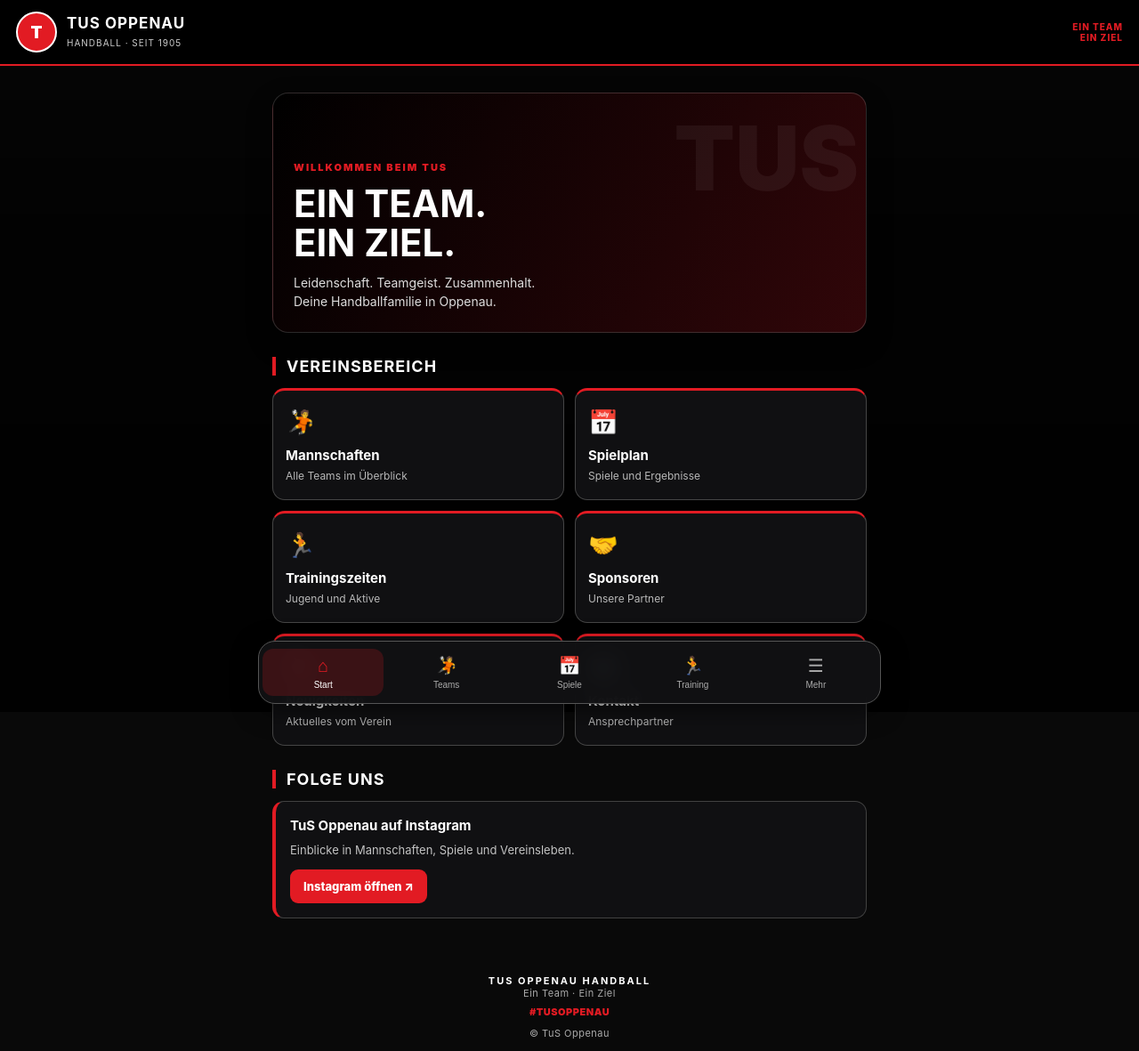
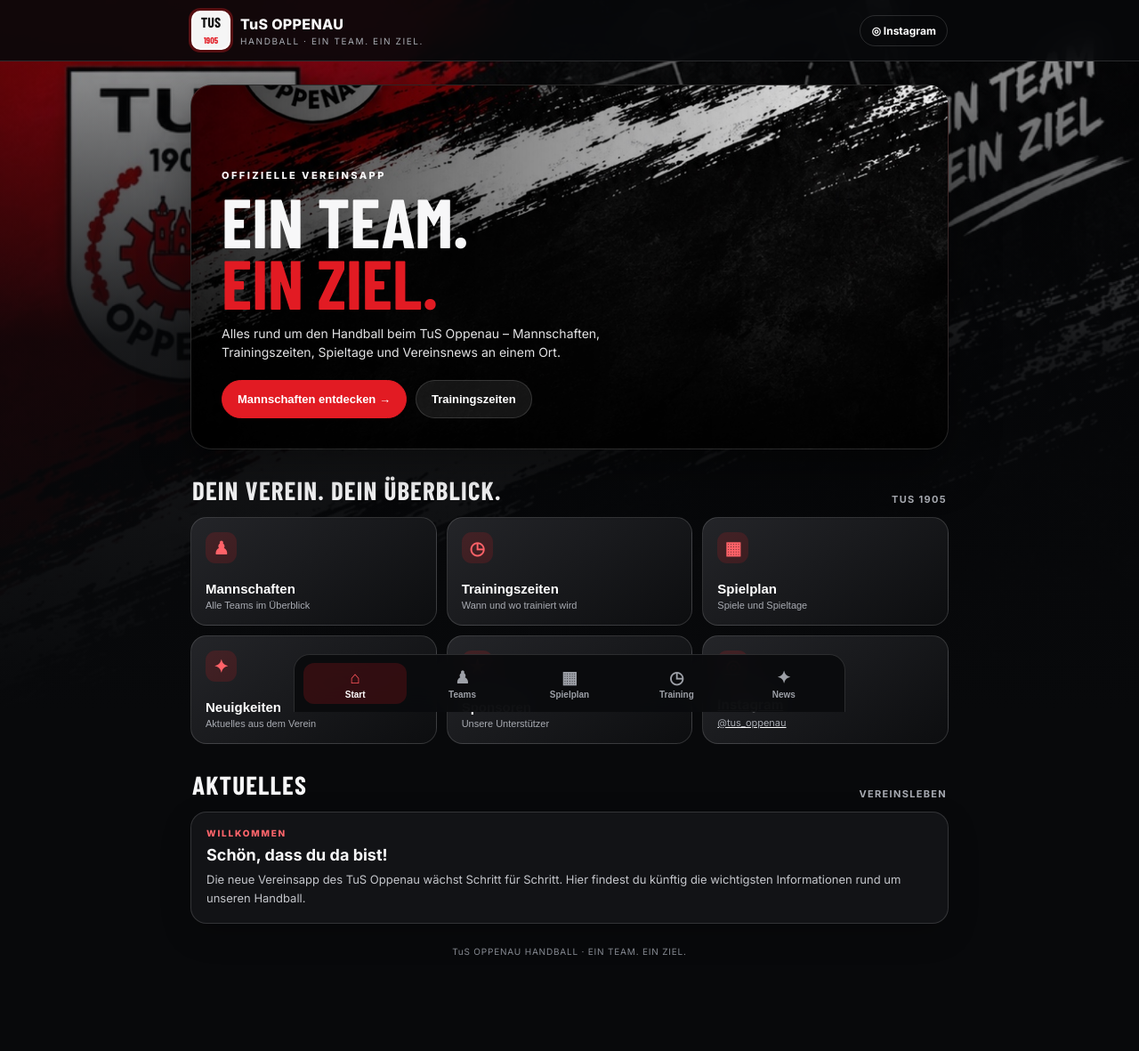
Before and after one commit to hsgrenchtal/TuS-Oppenau-Handball-App, a plain HTML site: page index.html in a window 1280 px wide. Shown: the whole page at 89% size. Drawn offline with nearby package versions, Linux system fonts and the light colour scheme; a web font is replaced by a local one.

Commit message:
Add files via upload
Neue TuS Oppenau App-Version

```diff
--- a/index.html
+++ b/index.html
@@ -1,236 +1,61 @@
-<!DOCTYPE html>
+<!doctype html>
 <html lang="de">
 <head>
-  <meta charset="UTF-8">
-  <meta name="viewport" content="width=device-width, initial-scale=1, viewport-fit=cover">
-  <meta name="theme-color" content="#090909">
-  <meta name="description" content="Die Vereinsapp des TuS Oppenau Handball.">
-  <link rel="manifest" href="manifest.webmanifest">
-  <title>TuS Oppenau – Handball</title>
-  <style>
-    :root {
-      --red: #e21b23;
-      --white: #fff;
-      --black: #090909;
-      --card: rgba(18,18,20,.94);
-      --muted: #b8b8b8;
-      --line: rgba(255,255,255,.16);
-    }
-    * { box-sizing: border-box; }
-    html { scroll-behavior: smooth; }
-    body {
-      margin: 0; min-height: 100vh; color: var(--white);
-      background: #090909 url("assets/tus-hintergrund.jpg") center top / cover fixed no-repeat;
-      font-family: -apple-system, BlinkMacSystemFont, "Segoe UI", Arial, sans-serif;
-      padding-bottom: calc(92px + env(safe-area-inset-bottom));
-    }
-    body::before {
-      content: ""; position: fixed; inset: 0; z-index: -1;
-      background: linear-gradient(180deg, rgba(0,0,0,.25), rgba(0,0,0,.72) 34%, rgba(0,0,0,.88));
-      pointer-events: none;
-    }
-    header {
-      position: sticky; top: 0; z-index: 15;
-      display: flex; align-items: center; justify-content: space-between; gap: 12px;
-      padding: 13px 18px; background: rgba(0,0,0,.91);
-      border-bottom: 2px solid var(--red); backdrop-filter: blur(12px);
-    }
-    .brand { display:flex; align-items:center; gap:11px; min-width:0; }
-    .crest {
-      width: 46px; height: 46px; border: 2px solid #fff; border-radius: 50%;
-      display:grid; place-items:center; background: var(--red);
-      font-weight: 900; font-size: 19px; flex: 0 0 auto;
-    }
-    .brand strong { display:block; font-size:17px; letter-spacing:1px; }
-    .brand small { color:#ccc; font-size:10px; letter-spacing:1px; }
-    .motto { color:var(--red); font-size:10px; font-weight:800; letter-spacing:1px; text-align:right; }
-    main { width:min(100%, 720px); margin:auto; padding:18px; }
-    .page { display:none; animation:fade .18s ease-out; }
-    .page.active { display:block; }
-    @keyframes fade { from {opacity:.5; transform:translateY(4px)} to {opacity:1; transform:none} }
-    .hero {
-      min-height:230px; display:flex; flex-direction:column; justify-content:flex-end;
-      padding:23px; margin:4px 0 25px; border:1px solid var(--line); border-radius:18px;
-      background:linear-gradient(120deg,rgba(0,0,0,.94),rgba(65,8,12,.75));
-      box-shadow:0 12px 30px rgba(0,0,0,.28); overflow:hidden; position:relative;
-    }
-    .hero:after {
-      content:"TUS"; position:absolute; right:8px; top:12px; font-size:100px;
-      font-weight:950; color:rgba(255,255,255,.055); pointer-events:none;
-    }
-    .eyebrow { color:var(--red); font-size:11px; font-weight:900; letter-spacing:2px; }
-    h1 { font-size:clamp(30px,8vw,42px); line-height:1.04; margin:12px 0; text-transform:uppercase; }
-    .hero p { color:#ddd; font-size:14px; line-height:1.55; margin:0; }
-    .section-title {
-      font-size:18px; text-transform:uppercase; letter-spacing:1px;
-      border-left:4px solid var(--red); padding-left:12px; margin:27px 0 14px;
-    }
-    .grid { display:grid; grid-template-columns:repeat(2,minmax(0,1fr)); gap:12px; }
-    .tile {
-      width:100%; min-height:126px; padding:17px 14px; text-align:left; color:#fff;
-      background:var(--card); border:1px solid #454545; border-top:3px solid var(--red);
-      border-radius:14px; cursor:pointer; font:inherit;
-    }
-    .tile:active { transform:scale(.98); }
-    .tile-icon { display:block; font-size:27px; margin-bottom:11px; }
-    .tile strong { display:block; font-size:15px; }
-    .tile small { display:block; color:var(--muted); margin-top:6px; font-size:12px; }
-    .info {
-      background:var(--card); border:1px solid #414141; border-left:4px solid var(--red);
-      border-radius:13px; padding:16px; margin-bottom:12px;
-    }
-    .info strong { font-size:15px; }
-    .info p { color:#c3c3c3; font-size:13px; line-height:1.55; margin:8px 0 0; }
-    .training-day { color:#fff !important; font-weight:700; }
-    .pill {
-      display:inline-block; padding:4px 8px; margin-top:9px; border-radius:20px;
-      background:rgba(226,27,35,.18); color:#ff777c; font-size:11px; font-weight:700;
-    }
-    .action {
-      display:inline-block; background:var(--red); color:#fff; padding:11px 15px;
-      border-radius:9px; text-decoration:none; font-size:13px; font-weight:800; margin-top:12px;
-    }
-    .muted { color:var(--muted); }
-    nav {
-      position:fixed; z-index:30; left:10px; right:10px; bottom:calc(9px + env(safe-area-inset-bottom));
-      width:min(calc(100% - 20px),700px); margin:auto; display:flex; gap:2px;
-      padding:8px 4px; border:1px solid #555; border-radius:19px;
-      background:rgba(17,17,19,.97); box-shadow:0 8px 28px rgba(0,0,0,.55);
-      backdrop-filter:blur(12px);
-    }
-    nav button {
-      flex:1; min-width:0; border:0; border-radius:12px; padding:7px 2px;
-      color:#aaa; background:transparent; font-size:10px; cursor:pointer;
-    }
-    nav button span { display:block; font-size:20px; margin-bottom:4px; }
-    nav button.active { color:#fff; background:rgba(226,27,35,.2); }
-    nav button.active span { color:var(--red); }
-    footer { text-align:center; color:#aaa; padding:25px 10px 10px; font-size:11px; letter-spacing:.5px; }
-    footer strong { color:#fff; letter-spacing:2px; }
-    footer .hash { color:var(--red); font-weight:900; margin-top:7px; }
-    a { color:#ff777c; }
-    @media(min-width:600px) { main { padding:26px; } .hero { min-height:270px; } }
-  </style>
+<meta charset="utf-8">
+<meta name="viewport" content="width=device-width,initial-scale=1">
+<meta name="theme-color" content="#090909">
+<meta name="description" content="TuS Oppenau Handball – Vereinsapp">
+<title>TuS Oppenau | Vereinsapp</title>
+<link rel="manifest" href="manifest.webmanifest">
+<link rel="preconnect" href="https://fonts.googleapis.com">
+<link href="https://fonts.googleapis.com/css2?family=Barlow+Condensed:wght@600;700;800&family=Inter:wght@400;500;600;700;800&display=swap" rel="stylesheet">
+<style>
+:root{--red:#e21b23;--bg:#08090b;--white:#f7f7f8;--muted:#a8abb2;--line:rgba(255,255,255,.14);--panel:rgba(20,21,24,.94)}
+*{box-sizing:border-box}html{scroll-behavior:smooth}body{margin:0;min-height:100vh;padding-bottom:92px;color:var(--white);background:var(--bg);font-family:Inter,system-ui,sans-serif}
+body:before{content:"";position:fixed;inset:0;z-index:-2;background:linear-gradient(180deg,rgba(5,6,8,.35),rgba(5,6,8,.92) 48%,#08090b),url("tus-hintergrund.jpg") center top/cover no-repeat}
+.topbar{position:sticky;top:0;z-index:20;display:flex;align-items:center;justify-content:space-between;gap:12px;padding:12px 18px;background:rgba(7,8,10,.9);border-bottom:1px solid var(--line);backdrop-filter:blur(16px)}
+.brand{display:flex;align-items:center;gap:11px}.crest{width:44px;height:44px;border:2px solid white;border-radius:10px;display:grid;place-items:center;background:#f5f5f5;color:#111;box-shadow:0 0 0 3px #e21b2355;font-family:"Barlow Condensed",sans-serif;font-weight:800;font-size:16px;line-height:.9;text-align:center}.crest span{display:block;color:var(--red);font-size:10px}
+.brand-name{font-weight:800;font-size:16px;letter-spacing:.02em}.brand-sub{color:var(--muted);font-size:10px;letter-spacing:.16em;text-transform:uppercase;margin-top:3px}
+.insta{color:white;text-decoration:none;border:1px solid var(--line);border-radius:99px;padding:9px 12px;font-size:12px;font-weight:700;white-space:nowrap}
+main{width:min(100%,900px);margin:auto;padding:18px 16px 30px}
+.hero{min-height:340px;border:1px solid var(--line);border-radius:24px;overflow:hidden;position:relative;display:flex;align-items:flex-end;padding:25px 22px;background:linear-gradient(90deg,#000c,transparent),linear-gradient(0deg,#000d,transparent 70%),url("tus-hintergrund.jpg") center 22%/cover no-repeat,linear-gradient(135deg,#b80e17,#090909 58%);box-shadow:0 18px 55px #0006}
+.hero-content{position:relative;z-index:1;max-width:560px}.eyebrow{font-size:11px;font-weight:800;letter-spacing:.22em;text-transform:uppercase}
+h1{font-family:"Barlow Condensed",Impact,sans-serif;font-size:clamp(50px,12vw,78px);line-height:.88;margin:10px 0 12px;text-transform:uppercase}h1 em{color:var(--red);font-style:normal}.hero p{margin:0;color:#e3e3e5;font-size:14px;line-height:1.55;max-width:430px}
+.actions{display:flex;flex-wrap:wrap;gap:10px;margin-top:20px}.btn{display:inline-flex;align-items:center;justify-content:center;gap:8px;min-height:43px;border-radius:99px;padding:0 17px;border:1px solid var(--line);cursor:pointer;color:white;background:#ffffff14;text-decoration:none;font-weight:800;font-size:13px}.btn.primary{background:var(--red);border-color:var(--red)}
+.head{display:flex;align-items:end;justify-content:space-between;gap:12px;margin:28px 2px 13px}.head h2,.page-title{font-family:"Barlow Condensed",sans-serif;text-transform:uppercase;letter-spacing:.04em;margin:0}.head h2{font-size:29px}.head span{color:var(--muted);font-size:11px;font-weight:700;letter-spacing:.12em;text-transform:uppercase}
+.grid{display:grid;grid-template-columns:repeat(2,minmax(0,1fr));gap:11px}.tile{appearance:none;text-align:left;color:white;cursor:pointer;min-height:122px;padding:16px;border-radius:18px;border:1px solid var(--line);background:linear-gradient(145deg,#25262af7,#0d0e10f7);display:flex;flex-direction:column;justify-content:space-between}.symbol{width:35px;height:35px;display:grid;place-items:center;border-radius:11px;background:#e21b2329;color:#ff6268;font-size:20px;font-weight:900}.tile strong{display:block;font-size:15px;margin-top:12px}.tile small{color:var(--muted);font-size:11px;margin-top:4px;display:block}
+.news,.panel{border:1px solid var(--line);border-radius:18px;background:var(--panel);padding:17px;box-shadow:0 12px 35px #0003}.label{color:#ff656b;font-size:10px;letter-spacing:.18em;text-transform:uppercase;font-weight:800}.news h3{font-size:18px;margin:8px 0 7px}.news p,.panel p{color:#c4c6cb;font-size:13px;line-height:1.6;margin:0}
+.page{display:none}.page.active{display:block;animation:fade .2s ease-out}@keyframes fade{from{opacity:.4;transform:translateY(5px)}to{opacity:1;transform:none}}
+.backline{display:flex;align-items:center;gap:8px;color:var(--muted);font-size:12px;margin:8px 0 14px}.backline button{color:white;border:0;background:none;font-weight:800;padding:6px 0}.page-title{font-size:38px;margin:8px 0 14px}
+.rows{display:grid;gap:10px;margin-top:14px}.rowitem{display:flex;align-items:center;justify-content:space-between;gap:12px;padding:14px;border-radius:14px;background:#1f2024eb;border:1px solid var(--line)}.rowitem strong{font-size:13px}.rowitem small{color:var(--muted);display:block;font-size:11px;margin-top:4px}.tag{background:#e21b232e;color:#ff777c;border:1px solid #e21b2359;border-radius:99px;padding:6px 9px;font-size:10px;font-weight:800}
+nav.bottom{position:fixed;z-index:30;bottom:0;left:0;right:0;padding:9px 10px calc(9px + env(safe-area-inset-bottom));background:#0a0b0df2;border-top:1px solid var(--line);backdrop-filter:blur(18px);display:grid;grid-template-columns:repeat(5,1fr);gap:4px}
+.navbtn{border:0;background:transparent;color:#9da0a7;padding:7px 2px 5px;border-radius:12px;display:flex;flex-direction:column;align-items:center;gap:4px;font-size:10px;font-weight:700;cursor:pointer}.navbtn .ico{font-size:19px;line-height:1}.navbtn.active{color:white;background:#e21b232f}.navbtn.active .ico{color:#ff555c}
+footer{text-align:center;color:#858991;font-size:10px;letter-spacing:.08em;padding:25px 10px 8px}
+@media(min-width:650px){main{padding:26px 24px 40px}.hero{min-height:410px;padding:34px}.grid{grid-template-columns:repeat(3,minmax(0,1fr))}.topbar{padding-inline:max(22px,calc((100vw - 850px)/2))}.bottom{left:50%!important;right:auto!important;transform:translateX(-50%);width:min(620px,100%);border:1px solid var(--line);border-bottom:0;border-radius:18px 18px 0 0}}
+</style>
 </head>
 <body>
-<header>
-  <div class="brand">
-    <div class="crest" aria-label="TuS">T</div>
-    <div><strong>TUS OPPENAU</strong><small>HANDBALL · SEIT 1905</small></div>
-  </div>
-  <div class="motto">EIN TEAM<br>EIN ZIEL</div>
-</header>
-
+<header class="topbar"><div class="brand"><div class="crest">TUS<span>1905</span></div><div><div class="brand-name">TuS OPPENAU</div><div class="brand-sub">Handball · Ein Team. Ein Ziel.</div></div></div><a class="insta" href="https://www.instagram.com/tus_oppenau/" target="_blank" rel="noopener">◎ Instagram</a></header>
 <main>
-  <section id="start" class="page active">
-    <div class="hero">
-      <div class="eyebrow">WILLKOMMEN BEIM TUS</div>
-      <h1>Ein Team.<br>Ein Ziel.</h1>
-      <p>Leidenschaft. Teamgeist. Zusammenhalt.<br>Deine Handballfamilie in Oppenau.</p>
-    </div>
-    <h2 class="section-title">Vereinsbereich</h2>
-    <div class="grid">
-      <button class="tile" data-page="teams"><span class="tile-icon">🤾</span><strong>Mannschaften</strong><small>Alle Teams im Überblick</small></button>
-      <button class="tile" data-page="spiele"><span class="tile-icon">📅</span><strong>Spielplan</strong><small>Spiele und Ergebnisse</small></button>
-      <button class="tile" data-page="training"><span class="tile-icon">🏃</span><strong>Trainingszeiten</strong><small>Jugend und Aktive</small></button>
-      <button class="tile" data-page="sponsoren"><span class="tile-icon">🤝</span><strong>Sponsoren</strong><small>Unsere Partner</small></button>
-      <button class="tile" data-page="news"><span class="tile-icon">📢</span><strong>Neuigkeiten</strong><small>Aktuelles vom Verein</small></button>
-      <button class="tile" data-page="kontakt"><span class="tile-icon">✉️</span><strong>Kontakt</strong><small>Ansprechpartner</small></button>
-    </div>
-    <h2 class="section-title">Folge uns</h2>
-    <div class="info">
-      <strong>TuS Oppenau auf Instagram</strong>
-      <p>Einblicke in Mannschaften, Spiele und Vereinsleben.</p>
-      <a class="action" href="https://www.instagram.com/tus_oppenau/" target="_blank" rel="noopener">Instagram öffnen ↗</a>
-    </div>
-  </section>
-
-  <section id="teams" class="page">
-    <h2 class="section-title">Unsere Mannschaften</h2>
-    <div class="info"><strong>🤾 Aktive Mannschaften</strong><p>Informationen zu unseren aktiven Teams.</p></div>
-    <div class="info"><strong>🏆 Jugendhandball</strong><p>A-Jugend · C-Jugend · D-Jugend · E-Jugend · F-Jugend</p></div>
-    <div class="info"><strong>🤾 Minis und Bambinis</strong><p>Handballspaß für unsere jüngsten Spielerinnen und Spieler.</p></div>
-    <p class="muted">Mannschaftsdetails und Ansprechpartner werden ergänzt.</p>
-  </section>
-
-  <section id="spiele" class="page">
-    <h2 class="section-title">Spielplan</h2>
-    <div class="info">
-      <strong>Alle Spiele auf einen Blick</strong>
-      <p>Die Spielpläne und Ergebnisse der TuS- und HSG-Mannschaften werden in einem späteren Schritt live angebunden.</p>
-      <a class="action" href="https://www.handball.net/" target="_blank" rel="noopener">Zum Handball-Spielbetrieb ↗</a>
-    </div>
-  </section>
-
-  <section id="training" class="page">
-    <h2 class="section-title">Trainingszeiten 2026/2027</h2>
-    <div class="info">
-      <strong>Hallen-Legende</strong>
-      <p>GBH = Oppenau · HFG = Oberkirch</p>
-    </div>
-
-    <h3 class="section-title">Minis und Bambinis</h3>
-    <div class="info"><strong>Bambinis</strong><p class="training-day">Samstag · 11:00–12:00 Uhr</p><p>📍 GBH Oppenau</p></div>
-
-    <h3 class="section-title">F-Jugend</h3>
-    <div class="info"><strong>F-Jugend Oberkirch</strong><p class="training-day">Donnerstag · 17:00–18:00 Uhr</p><p>📍 Oberkirch</p></div>
-
-    <h3 class="section-title">E-Jugend</h3>
-    <div class="info"><strong>E2-Jugend</strong><p class="training-day">Mittwoch · 17:00–18:00 Uhr</p><p>📍 GBH Oppenau</p><p class="training-day">Freitag · 15:45–17:00 Uhr</p><p>📍 GBH Oppenau</p></div>
-
-    <h3 class="section-title">D-Jugend</h3>
-    <div class="info"><strong>D1</strong><p class="training-day">Dienstag · 18:30–20:00 Uhr</p><p>📍 HFG Oberkirch</p><p class="training-day">Freitag · 17:00–18:30 Uhr</p><p>📍 GBH Oppenau</p></div>
-    <div class="info"><strong>D2</strong><p class="training-day">Mittwoch · 16:30–18:00 Uhr</p><p>📍 HFG Oberkirch</p><p class="training-day">Freitag · 17:00–18:30 Uhr</p><p>📍 GBH Oppenau</p></div>
-    <div class="info"><strong>D3</strong><p class="training-day">Dienstag · 18:30–20:00 Uhr</p><p>📍 HFG Oberkirch</p><p class="training-day">Mittwoch · 16:30–18:00 Uhr</p><p>📍 HFG Oberkirch</p></div>
-
-    <h3 class="section-title">C-Jugend</h3>
-    <div class="info"><strong>C-Jugend</strong><p class="training-day">Dienstag · 18:30–20:00 Uhr</p><p>📍 GBH Oppenau</p><p class="training-day">Mittwoch · 17:30–19:00 Uhr</p><p>📍 HFG Oberkirch</p></div>
-
-    <h3 class="section-title">A-Jugend</h3>
-    <div class="info"><strong>A-Jugend</strong><p class="training-day">Mittwoch · 19:00–20:30 Uhr</p><p>📍 HFG Oberkirch</p><p class="training-day">Freitag · 18:30–20:00 Uhr</p><p>📍 GBH Oppenau</p></div>
-
-    <div class="info"><strong>Weitere Trainingszeiten</strong><p>Trainingszeiten für Mädels, Bambinis Oberkirch und E1/3 werden ergänzt, sobald die Angaben vollständig vorliegen.</p></div>
-  </section>
-
-  <section id="sponsoren" class="page">
-    <h2 class="section-title">Unsere Sponsoren</h2>
-    <div class="info"><strong>Gemeinsam stark!</strong><p>Unsere Sponsoren und Partner unterstützen den Handball in Oppenau. Die bestehende Sponsorenliste der Vereinswebsite wird noch integriert.</p></div>
-  </section>
-
-  <section id="news" class="page">
-    <h2 class="section-title">Vereinsnachrichten</h2>
-    <div class="info"><strong>Aktuelles vom TuS Oppenau</strong><p>Hier erscheinen künftig Neuigkeiten, Spielberichte und Informationen rund um unseren Verein.</p><a class="action" href="https://www.instagram.com/tus_oppenau/" target="_blank" rel="noopener">Instagram öffnen ↗</a></div>
-  </section>
-
-  <section id="kontakt" class="page">
-    <h2 class="section-title">Kontakt</h2>
-    <div class="info"><strong>TuS Oppenau Handball</strong><p>Fragen rund um Verein, Jugendhandball und Mannschaften.</p><a class="action" href="https://www.instagram.com/tus_oppenau/" target="_blank" rel="noopener">Instagram kontaktieren ↗</a></div>
-  </section>
-
-  <section id="mehr" class="page">
-    <h2 class="section-title">Mehr vom TuS</h2>
-    <div class="grid">
-      <button class="tile" data-page="sponsoren"><span class="tile-icon">🤝</span><strong>Sponsoren</strong></button>
-      <button class="tile" data-page="news"><span class="tile-icon">📢</span><strong>Neuigkeiten</strong></button>
-      <button class="tile" data-page="kontakt"><span class="tile-icon">✉️</span><strong>Kontakt</strong></button>
-    </div>
-  </section>
+<section id="home" class="page active">
+<div class="hero"><div class="hero-content"><div class="eyebrow">Offizielle Vereinsapp</div><h1>Ein Team.<br><em>Ein Ziel.</em></h1><p>Alles rund um den Handball beim TuS Oppenau – Mannschaften, Trainingszeiten, Spieltage und Vereinsnews an einem Ort.</p><div class="actions"><button class="btn primary" data-page="teams">Mannschaften entdecken →</button><button class="btn" data-page="training">Trainingszeiten</button></div></div></div>
+<div class="head"><h2>Dein Verein. Dein Überblick.</h2><span>TuS 1905</span></div>
+<div class="grid">
+<button class="tile" data-page="teams"><span class="symbol">♟</span><span><strong>Mannschaften</strong><small>Alle Teams im Überblick</small></span></button>
+<button class="tile" data-page="training"><span class="symbol">◷</span><span><strong>Trainingszeiten</strong><small>Wann und wo trainiert wird</small></span></button>
+<button class="tile" data-page="matches"><span class="symbol">▦</span><span><strong>Spielplan</strong><small>Spiele und Spieltage</small></span></button>
+<button class="tile" data-page="news"><span class="symbol">✦</span><span><strong>Neuigkeiten</strong><small>Aktuelles aus dem Verein</small></span></button>
+<button class="tile" data-page="sponsors"><span class="symbol">★</span><span><strong>Sponsoren</strong><small>Unsere Unterstützer</small></span></button>
+<a class="tile" href="https://www.instagram.com/tus_oppenau/" target="_blank" rel="noopener"><span class="symbol">◎</span><span><strong>Instagram</strong><small>@tus_oppenau</small></span></a>
+</div>
+<div class="head"><h2>Aktuelles</h2><span>Vereinsleben</span></div><article class="news"><div class="label">Willkommen</div><h3>Schön, dass du da bist!</h3><p>Die neue Vereinsapp des TuS Oppenau wächst Schritt für Schritt. Hier findest du künftig die wichtigsten Informationen rund um unseren Handball.</p></article><footer>TuS OPPENAU HANDBALL · EIN TEAM. EIN ZIEL.</footer>
+</section>
+<section id="teams" class="page"><div class="backline"><button data-page="home">← Startseite</button><span>/ Mannschaften</span></div><h2 class="page-title">Mannschaften</h2><div class="panel"><p>Hier findest du künftig die Mannschaften des TuS Oppenau und der HSG Renchtal mit Ansprechpartnern und weiteren Informationen.</p></div><div class="rows"><div class="rowitem"><div><strong>Jugendhandball</strong><small>Bambinis bis A-Jugend</small></div><span class="tag">Jugend</span></div><div class="rowitem"><div><strong>Aktive Mannschaften</strong><small>TuS Oppenau / HSG Renchtal</small></div><span class="tag">Aktive</span></div></div></section>
+<section id="training" class="page"><div class="backline"><button data-page="home">← Startseite</button><span>/ Trainingszeiten</span></div><h2 class="page-title">Trainingszeiten</h2><div class="panel"><p>Die Trainingsübersicht wird hier mit den bestätigten Zeiten und Hallen der einzelnen Mannschaften ergänzt. Bitte beachte mögliche Änderungen durch den Verein.</p></div><div class="rows"><div class="rowitem"><div><strong>Oppenau</strong><small>Günter-Bimmerle-Halle</small></div><span class="tag">GBH</span></div><div class="rowitem"><div><strong>Oberkirch</strong><small>Hallenstandort Oberkirch</small></div><span class="tag">HFG</span></div></div></section>
+<section id="matches" class="page"><div class="backline"><button data-page="home">← Startseite</button><span>/ Spielplan</span></div><h2 class="page-title">Spielplan</h2><div class="panel"><p>Die Spielpläne für alle TuS- und HSG-Mannschaften werden hier ergänzt. Bis zur Anbindung einer aktuellen Spielplanquelle bitte die offiziellen Vereins- und Verbandsinformationen beachten.</p></div></section>
+<section id="news" class="page"><div class="backline"><button data-page="home">← Startseite</button><span>/ Neuigkeiten</span></div><h2 class="page-title">Neuigkeiten</h2><div class="panel"><p>Hier erscheinen künftig Berichte, Ergebnisse, Veranstaltungen und Neuigkeiten aus dem TuS Oppenau und der HSG Renchtal.</p><p style="margin-top:12px"><a class="btn primary" href="https://www.instagram.com/tus_oppenau/" target="_blank" rel="noopener">Instagram öffnen ↗</a></p></div></section>
+<section id="sponsors" class="page"><div class="backline"><button data-page="home">← Startseite</button><span>/ Sponsoren</span></div><h2 class="page-title">Unsere Sponsoren</h2><div class="panel"><p>Unsere Sponsoren unterstützen den Handball in Oppenau. Die bestehende Sponsorenliste der Vereinswebsite wird nach Übernahme hier dargestellt.</p></div></section>
 </main>
-
-<footer>
-  <strong>TUS OPPENAU HANDBALL</strong>
-  <div>Ein Team · Ein Ziel</div>
-  <div class="hash">#TUSOPPENAU</div>
-  <div style="margin-top:10px">© TuS Oppenau</div>
-</footer>
-
-<nav aria-label="Hauptnavigation">
-  <button class="active" data-page="start"><span>⌂</span>Start</button>
-  <button data-page="teams"><span>🤾</span>Teams</button>
-  <button data-page="spiele"><span>📅</span>Spiele</button>
-  <button data-page="training"><span>🏃</span>Training</button>
-  <button data-page="mehr"><span>☰</span>Mehr</button>
-</nav>
+<nav class="bottom" aria-label="Hauptnavigation"><button class="navbtn active" data-page="home"><span class="ico">⌂</span>Start</button><button class="navbtn" data-page="teams"><span class="ico">♟</span>Teams</button><button class="navbtn" data-page="matches"><span class="ico">▦</span>Spielplan</button><button class="navbtn" data-page="training"><span class="ico">◷</span>Training</button><button class="navbtn" data-page="news"><span class="ico">✦</span>News</button></nav>
 <script src="app.js"></script>
-</body>
-</html>
+</body></html>
```
Also changed, not shown: app.js (+15 -14 lines), manifest.webmanifest.
